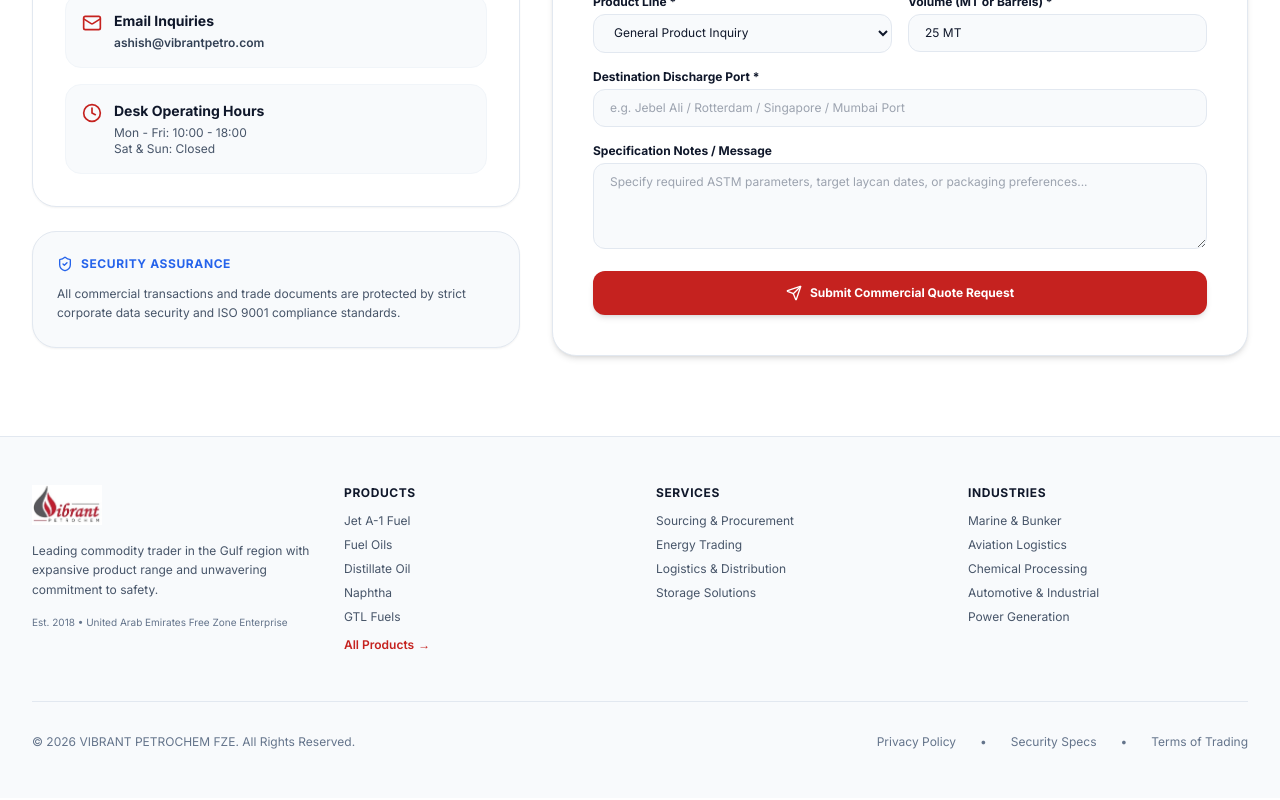
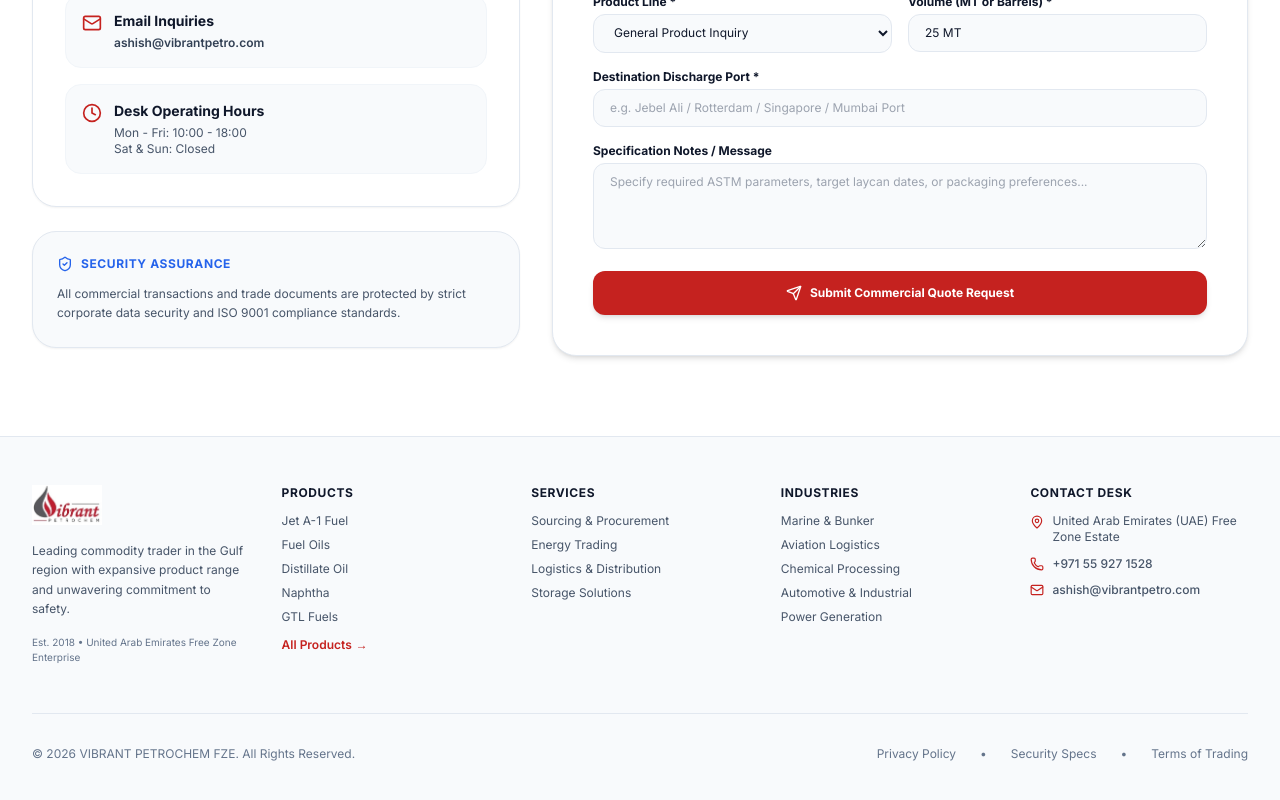
Before and after one commit to BARAD-IDRISH/vibrant-petrochem, a Next.js app: page / in a window 1280 px wide. Shown: the part 3869-4669 px from the top of the page. Built offline with nearby package versions, Linux system fonts and the light colour scheme.

Commit message:
Add Contact Desk info column to Footer

```diff
--- a/components/Footer.tsx
+++ b/components/Footer.tsx
@@ -4,15 +4,16 @@
 import Link from 'next/link';
 import Image from 'next/image';
 import { COMPANY_INFO, PRODUCTS, COMPANY_SERVICES, COMPANY_INDUSTRIES } from '@/lib/data';
+import { MapPin, Phone, Mail } from 'lucide-react';
 
 export const Footer: React.FC = () => {
   return (
     <footer id="contact" className="bg-slate-50 text-slate-900 border-t border-slate-200 relative z-20">
       {/* Multi-Column Links Section & Copyright Bar */}
       <div className="max-w-7xl mx-auto px-4 sm:px-6 lg:px-8 py-12">
-        <div className="grid grid-cols-1 sm:grid-cols-2 md:grid-cols-4 gap-8">
+        <div className="grid grid-cols-1 sm:grid-cols-2 lg:grid-cols-5 gap-8">
           {/* Col 1: Brand Info */}
-          <div className="space-y-4">
+          <div className="space-y-4 lg:col-span-1">
             <Link href="/" className="flex items-center">
               <div className="relative h-10 w-44">
                 <Image
@@ -84,6 +85,31 @@
               ))}
             </ul>
           </div>
+
+          {/* Col 5: Contact Info */}
+          <div className="space-y-3">
+            <div className="text-xs font-bold uppercase tracking-wider text-slate-900">
+              Contact Desk
+            </div>
+            <ul className="space-y-2.5 text-xs text-slate-600">
+              <li className="flex items-start space-x-2">
+                <MapPin className="w-3.5 h-3.5 text-[#C5221F] shrink-0 mt-0.5" />
+                <span className="leading-snug">{COMPANY_INFO.address}</span>
+              </li>
+              <li className="flex items-center space-x-2">
+                <Phone className="w-3.5 h-3.5 text-[#C5221F] shrink-0" />
+                <a href={`tel:${COMPANY_INFO.phone.replace(/\s+/g, '')}`} className="hover:text-[#C5221F] transition-colors font-medium">
+                  {COMPANY_INFO.phone}
+                </a>
+              </li>
+              <li className="flex items-center space-x-2">
+                <Mail className="w-3.5 h-3.5 text-[#C5221F] shrink-0" />
+                <a href={`mailto:${COMPANY_INFO.email}`} className="hover:text-[#C5221F] transition-colors font-medium">
+                  {COMPANY_INFO.email}
+                </a>
+              </li>
+            </ul>
+          </div>
         </div>
 
         {/* Bottom Copyright Bar */}
```
